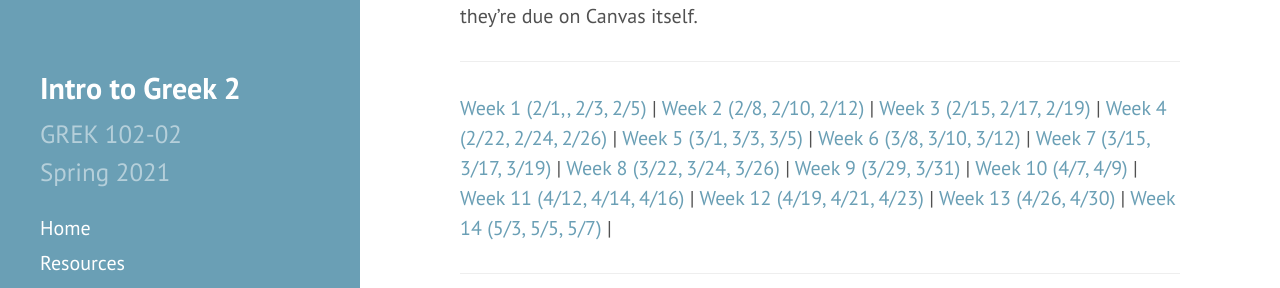
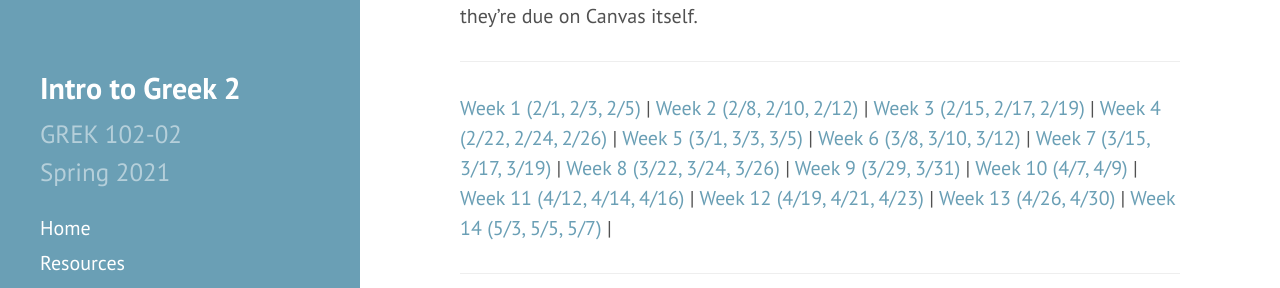
Before and after one commit to DLibatique/GREK102-S21, a Jekyll site: the page built from _pages/schedule.md, in a window 1280 px wide and 900 px high. Shown: the part 369-657 px from the top of the window. Built offline with Jekyll 4.4.1, drawn with Linux system fonts in a browser that asks for light colours.

Commit message:
removed extra comma

```diff
--- a/_pages/schedule.md
+++ b/_pages/schedule.md
@@ -11,7 +11,7 @@ The **homework (HW)** listed under any given date (e.g., “Unit 24, I.1-5, II.1
 
 ***
 
-[Week 1 (2/1,, 2/3, 2/5)](#week-1) \| [Week 2 (2/8, 2/10, 2/12)](#week-2) \| [Week 3 (2/15, 2/17, 2/19)](#week-3) \| [Week 4 (2/22, 2/24, 2/26)](#week-4) \| [Week 5 (3/1, 3/3, 3/5)](#week-5) \| [Week 6 (3/8, 3/10, 3/12)](#week-6) \| [Week 7 (3/15, 3/17, 3/19)](#week-7) \| [Week 8 (3/22, 3/24, 3/26)](#week-8) \| [Week 9 (3/29, 3/31)](#week-9) \| [Week 10 (4/7, 4/9)](#week-10) \| [Week 11 (4/12, 4/14, 4/16)](#week-11) \| [Week 12 (4/19, 4/21, 4/23)](#week-12) \| [Week 13 (4/26, 4/30)](#week-13) \| [Week 14 (5/3, 5/5, 5/7)](#week-14) \|
+[Week 1 (2/1, 2/3, 2/5)](#week-1) \| [Week 2 (2/8, 2/10, 2/12)](#week-2) \| [Week 3 (2/15, 2/17, 2/19)](#week-3) \| [Week 4 (2/22, 2/24, 2/26)](#week-4) \| [Week 5 (3/1, 3/3, 3/5)](#week-5) \| [Week 6 (3/8, 3/10, 3/12)](#week-6) \| [Week 7 (3/15, 3/17, 3/19)](#week-7) \| [Week 8 (3/22, 3/24, 3/26)](#week-8) \| [Week 9 (3/29, 3/31)](#week-9) \| [Week 10 (4/7, 4/9)](#week-10) \| [Week 11 (4/12, 4/14, 4/16)](#week-11) \| [Week 12 (4/19, 4/21, 4/23)](#week-12) \| [Week 13 (4/26, 4/30)](#week-13) \| [Week 14 (5/3, 5/5, 5/7)](#week-14) \|
 
 ***
 
```
